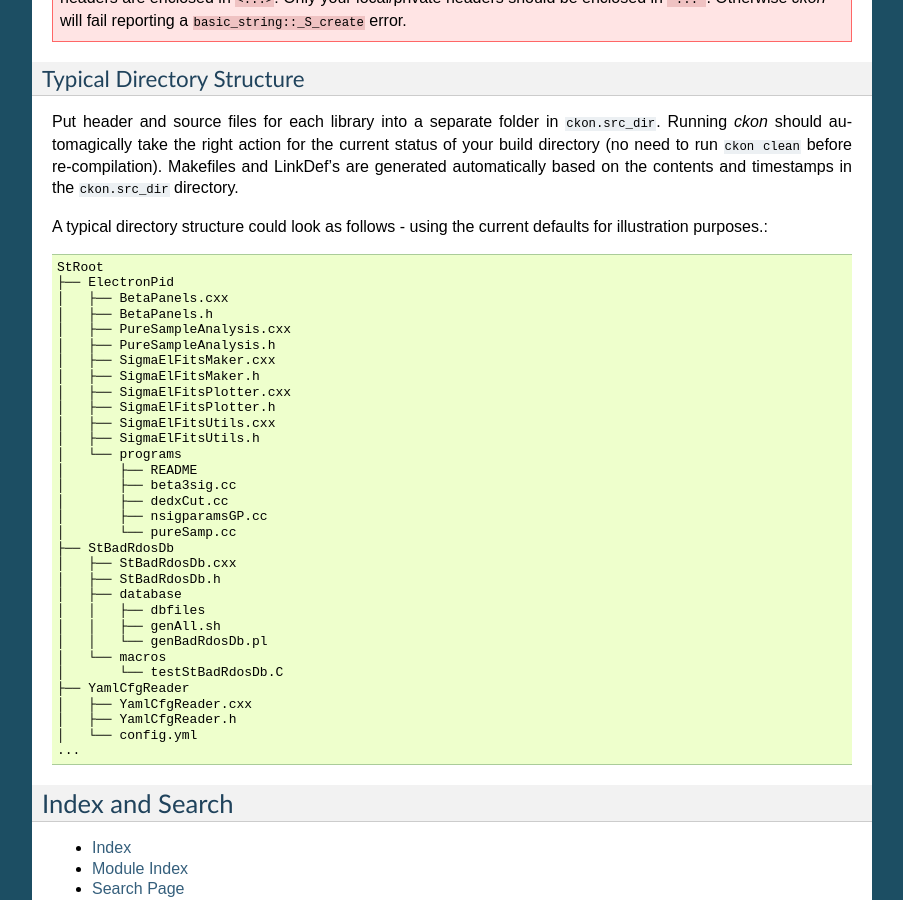
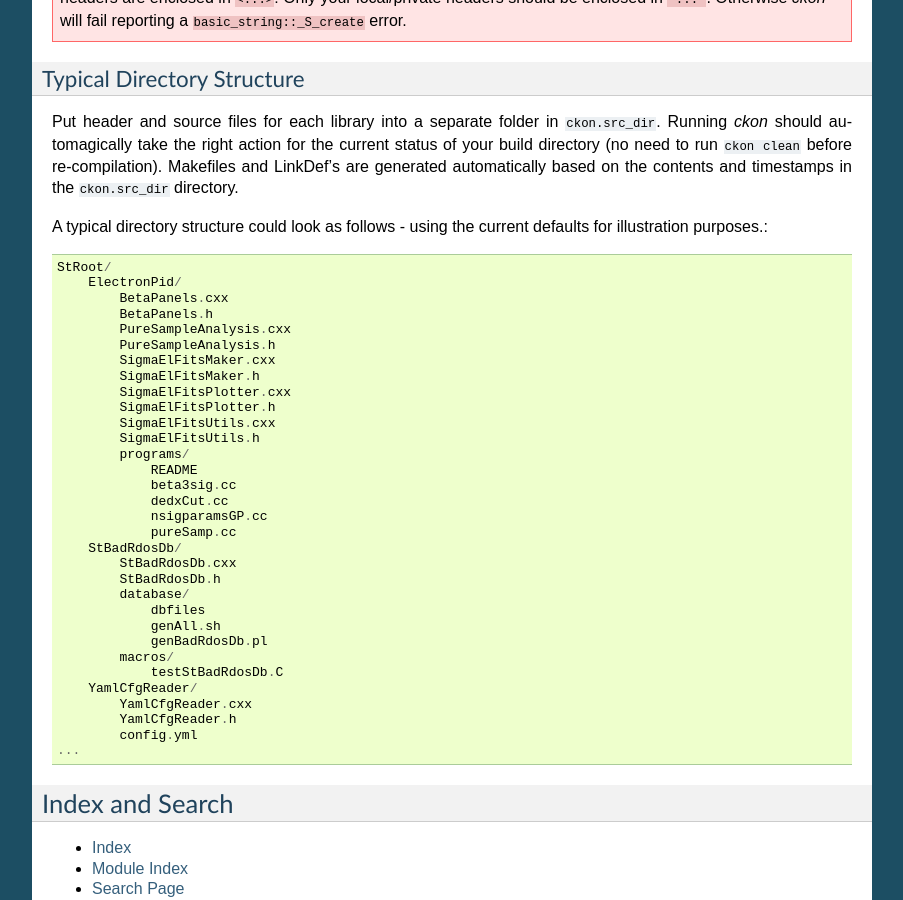
Before and after one commit to tschaume/ckon, a Sphinx documentation site: the page built from docs/index.rst, in a window 1280 px wide and 900 px high, scrolled down 2217 px. Shown: the whole window, without its empty margins (198-1101 px from the left). Built offline with Sphinx 7.4.7, drawn with Linux system fonts in a browser that asks for light colours.

```diff
--- a/docs/index.rst
+++ b/docs/index.rst
@@ -169,37 +169,37 @@ based on the contents and timestamps in the ``ckon.src_dir`` directory.
 A typical directory structure could look as follows - using the current
 defaults for illustration purposes.::
 
-   StRoot
-   ├── ElectronPid
-   │   ├── BetaPanels.cxx
-   │   ├── BetaPanels.h
-   │   ├── PureSampleAnalysis.cxx
-   │   ├── PureSampleAnalysis.h
-   │   ├── SigmaElFitsMaker.cxx
-   │   ├── SigmaElFitsMaker.h
-   │   ├── SigmaElFitsPlotter.cxx
-   │   ├── SigmaElFitsPlotter.h
-   │   ├── SigmaElFitsUtils.cxx
-   │   ├── SigmaElFitsUtils.h
-   │   └── programs
-   │       ├── README
-   │       ├── beta3sig.cc
-   │       ├── dedxCut.cc
-   │       ├── nsigparamsGP.cc
-   │       └── pureSamp.cc
-   ├── StBadRdosDb
-   │   ├── StBadRdosDb.cxx
-   │   ├── StBadRdosDb.h
-   │   ├── database
-   │   │   ├── dbfiles
-   │   │   ├── genAll.sh
-   │   │   └── genBadRdosDb.pl
-   │   └── macros
-   │       └── testStBadRdosDb.C
-   ├── YamlCfgReader
-   │   ├── YamlCfgReader.cxx
-   │   ├── YamlCfgReader.h
-   │   └── config.yml
+   StRoot/
+       ElectronPid/
+           BetaPanels.cxx
+           BetaPanels.h
+           PureSampleAnalysis.cxx
+           PureSampleAnalysis.h
+           SigmaElFitsMaker.cxx
+           SigmaElFitsMaker.h
+           SigmaElFitsPlotter.cxx
+           SigmaElFitsPlotter.h
+           SigmaElFitsUtils.cxx
+           SigmaElFitsUtils.h
+           programs/
+               README
+               beta3sig.cc
+               dedxCut.cc
+               nsigparamsGP.cc
+               pureSamp.cc
+       StBadRdosDb/
+           StBadRdosDb.cxx
+           StBadRdosDb.h
+           database/
+               dbfiles
+               genAll.sh
+               genBadRdosDb.pl
+           macros/
+               testStBadRdosDb.C
+       YamlCfgReader/
+           YamlCfgReader.cxx
+           YamlCfgReader.h
+           config.yml
    ...
 
 Index and Search
```
